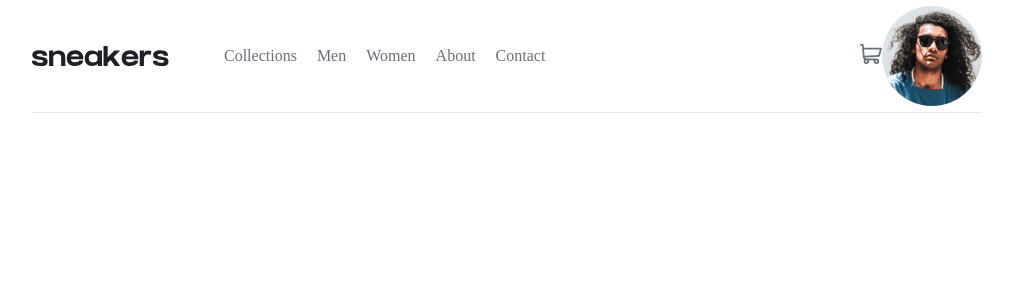
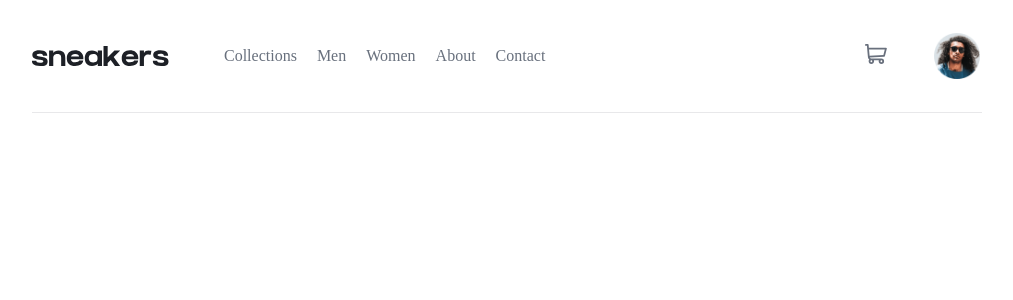
Before and after one commit to Aq1q/ecommerce-product-page, a React (Vite) app: page / in a window 1280 px wide. Shown: the top 300 px of the page, without its empty margins (133-1146 px from the left). Built offline with nearby package versions, Linux system fonts and the light colour scheme.

Commit message:
feat: style nav right

```diff
--- a/src/styles/Navbar.scss
+++ b/src/styles/Navbar.scss
@@ -56,4 +56,19 @@ $orange: hsl(26, 100%, 55%);
 }
 .nav-right {
     @include nav-side;
+    gap: 45px;
 }
+.cart:hover {
+    cursor:pointer;
+}
+.avatar {
+    width: 46px;
+    height: auto;
+    border: 2px solid white;
+    box-sizing: content-box;
+}
+.avatar:hover {
+    border-radius: 50%;
+    border: 2px solid $orange;
+    cursor: pointer;
+}
```
